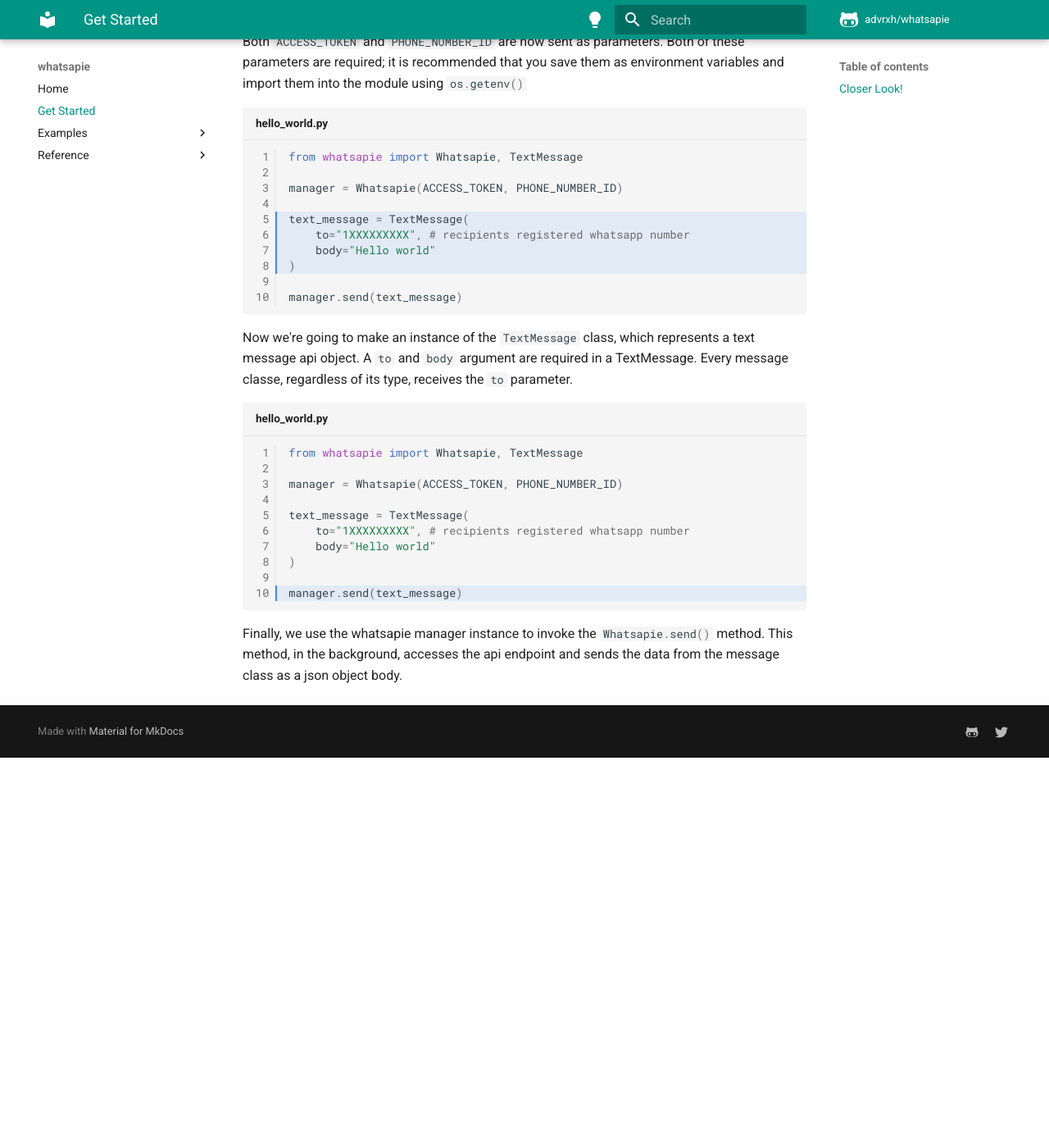
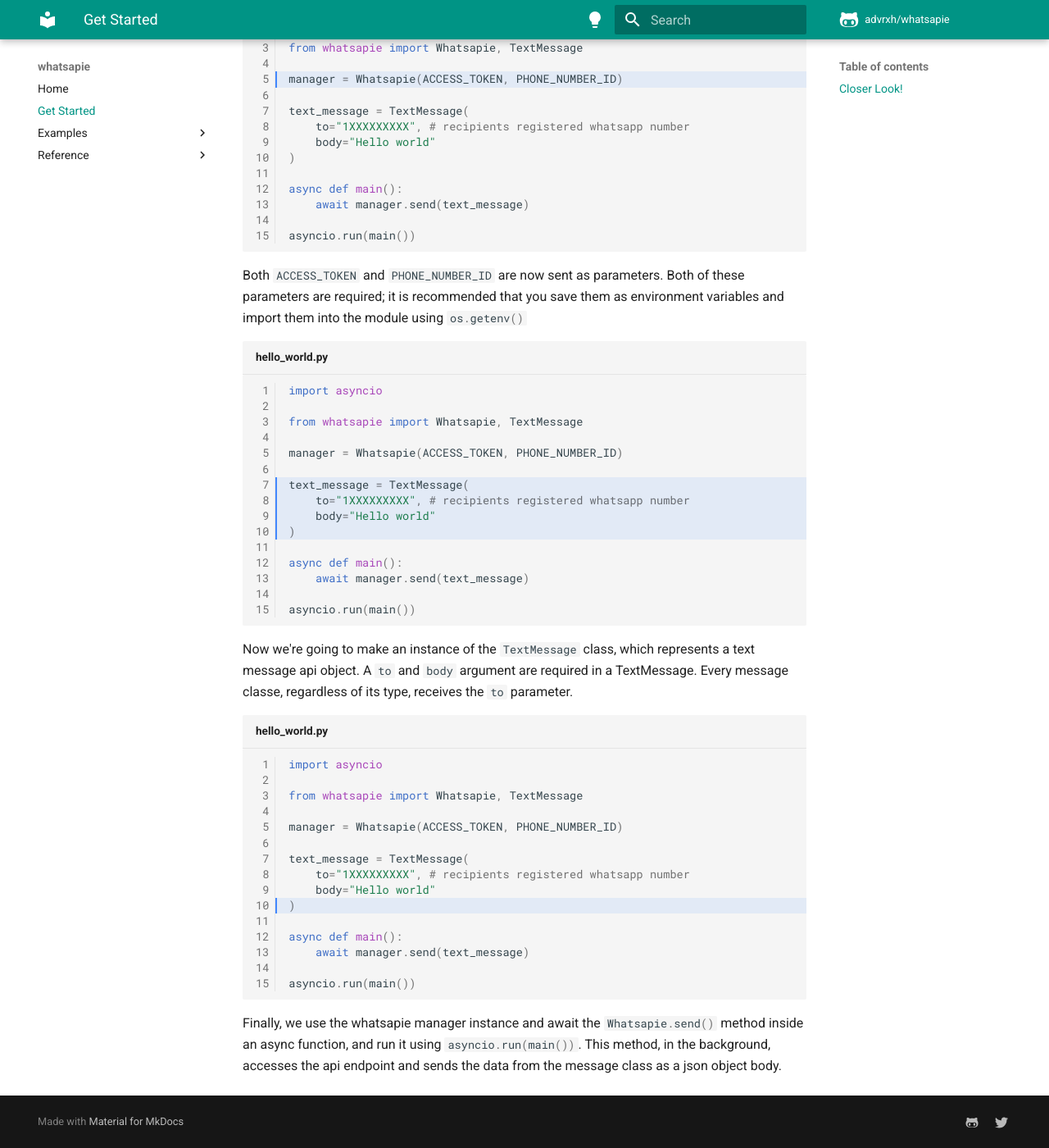
Before and after one commit to advrxh/whatsapie, an MkDocs documentation site: the page built from docs/get-started.md, in a window 1280 px wide and 1400 px high, scrolled down 1439 px. Shown: the whole window at 82% size. Built offline with MkDocs 1.6.1 and Material for MkDocs 9.7.7, drawn with Linux system fonts in a browser that asks for light colours; comment, search, counter and statistics services are not loaded; before the commit the page ends 2363 px from its top, so only the background shows below that; some of the changed text lies outside the part shown.

Commit message:
Update documentaition

````diff
--- a/docs/get-started.md
+++ b/docs/get-started.md
@@ -4,9 +4,11 @@ whatsapie, The first wrapper for Meta's Whatsapp cloud API. Before you begin, yo
 
     Using `os.getenv()`, load the environment variables ACCESS TOKEN and PHONE NUMBER ID into the module
 
-Here's how to use whatsapie to send a short hello world message to a Whatsapp subscriber in 10 lines!!!!
+Here's how to use whatsapie to send a short hello world message to a Whatsapp subscriber in 15 lines!!!!
 
 ```py title="hello_world.py" linenums="1"
+import asyncio
+
 from whatsapie import Whatsapie, TextMessage
 
 manager = Whatsapie(ACCESS_TOKEN, PHONE_NUMBER_ID)
@@ -16,8 +18,10 @@ text_message = TextMessage(
     body="Hello world"
 )
 
-manager.send(text_message)
+async def main():
+    await manager.send(text_message)
 
+asyncio.run(main())
 ```
 
 This is how simple it is to use whatsapie to send a hello world message. 🥳
@@ -26,7 +30,9 @@ This is how simple it is to use whatsapie to send a hello world message. 🥳
 
 Let's take a closer look at what's happening!
 
-```py title="hello_world.py" linenums="1" hl_lines="1"
+```py title="hello_world.py" linenums="1" hl_lines="3"
+import asyncio
+
 from whatsapie import Whatsapie, TextMessage
 
 manager = Whatsapie(ACCESS_TOKEN, PHONE_NUMBER_ID)
@@ -36,13 +42,17 @@ text_message = TextMessage(
     body="Hello world"
 )
 
-manager.send(text_message)
+async def main():
+    await manager.send(text_message)
 
+asyncio.run(main())
 ```
 
 `Whatsapie` and `TextMessage` are two classes from our package that we're importing. The primary manager class is whatsapie, and you must use it to create a new manager. You can have several managers for your various WhatsApp businesses.
 
-```py title="hello_world.py" linenums="1" hl_lines="3"
+```py title="hello_world.py" linenums="1" hl_lines="5"
+import asyncio
+
 from whatsapie import Whatsapie, TextMessage
 
 manager = Whatsapie(ACCESS_TOKEN, PHONE_NUMBER_ID)
@@ -52,13 +62,17 @@ text_message = TextMessage(
     body="Hello world"
 )
 
-manager.send(text_message)
+async def main():
+    await manager.send(text_message)
 
+asyncio.run(main())
 ```
 
 Both `ACCESS_TOKEN` and `PHONE_NUMBER_ID` are now sent as parameters. Both of these parameters are required; it is recommended that you save them as environment variables and import them into the module using `#!python os.getenv()`
 
-```py title="hello_world.py" linenums="1" hl_lines="5 6 7 8"
+```py title="hello_world.py" linenums="1" hl_lines="7 8 9 10"
+import asyncio
+
 from whatsapie import Whatsapie, TextMessage
 
 manager = Whatsapie(ACCESS_TOKEN, PHONE_NUMBER_ID)
@@ -68,13 +82,17 @@ text_message = TextMessage(
     body="Hello world"
 )
 
-manager.send(text_message)
+async def main():
+    await manager.send(text_message)
 
+asyncio.run(main())
 ```
 
 Now we're going to make an instance of the `#! TextMessage` class, which represents a text message api object. A `to` and `body` argument are required in a TextMessage. Every message classe, regardless of its type, receives the `to` parameter.
 
 ```py title="hello_world.py" linenums="1" hl_lines="10"
+import asyncio
+
 from whatsapie import Whatsapie, TextMessage
 
 manager = Whatsapie(ACCESS_TOKEN, PHONE_NUMBER_ID)
@@ -84,8 +102,10 @@ text_message = TextMessage(
     body="Hello world"
 )
 
-manager.send(text_message)
+async def main():
+    await manager.send(text_message)
 
+asyncio.run(main())
 ```
 
-Finally, we use the whatsapie manager instance to invoke the `#!python Whatsapie.send()` method. This method, in the background, accesses the api endpoint and sends the data from the message class as a json object body.
+Finally, we use the whatsapie manager instance and await the `#!python Whatsapie.send()` method inside an async function, and run it using `#!python asyncio.run(main())`. This method, in the background, accesses the api endpoint and sends the data from the message class as a json object body.
--- a/mkdocs.yml
+++ b/mkdocs.yml
@@ -40,6 +40,8 @@ nav:
     - 'Text Messages': Examples/TextMessage.md
     - 'Media Messages': Examples/MediaMessage.md
     - 'Location Messages': Examples/LocationMessage.md
+    - 'Message Groups' : Examples/MessageGroup.md
+    - 'Logs' : Examples/InfoLogs.md
   - 'Reference':
     - 'errors.py': Reference/errors.md
     - 'constants.py': Reference/constants.md
````
Also changed, not shown: docs/Reference/ext/message/group.md (added, +3 -0 lines).
